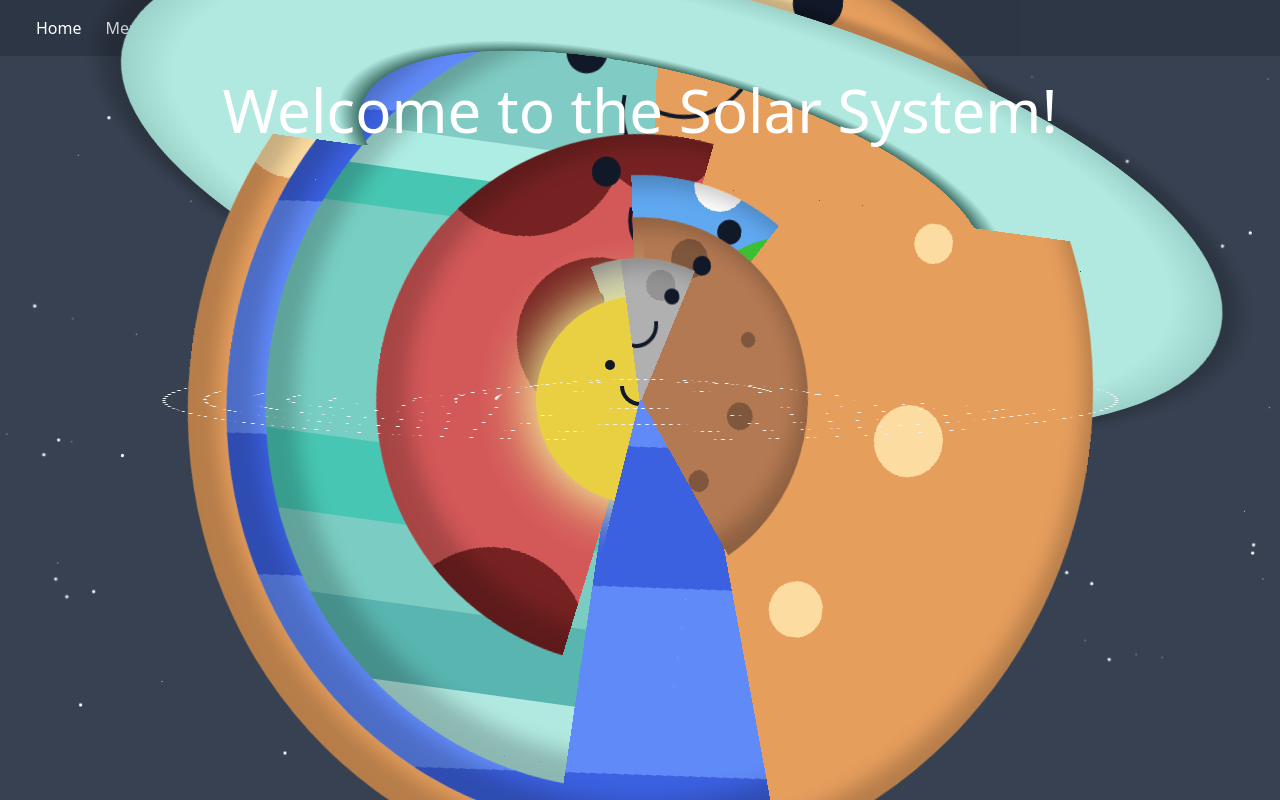
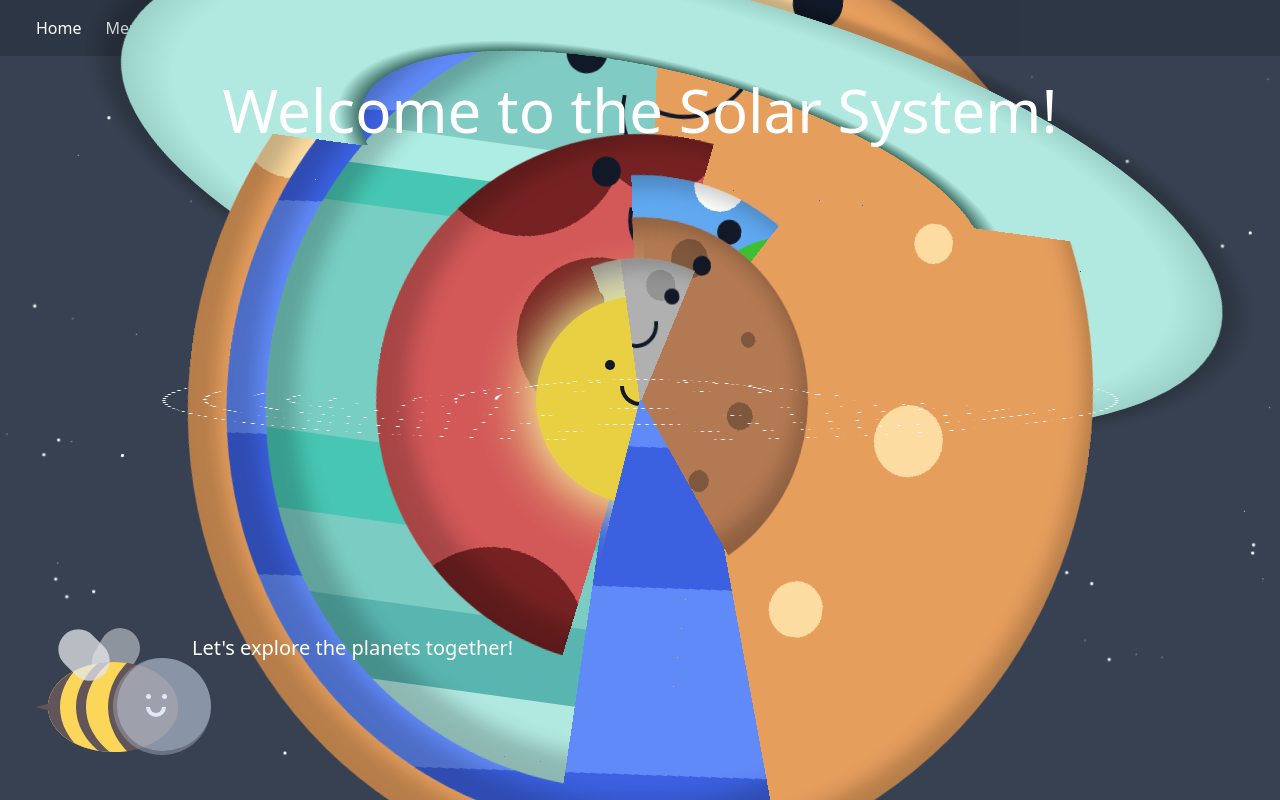
Before and after one commit to cam-peck/mission-beepossible, a Next.js app: page / in a window 1280 px wide. Shown: the top 800 px of the page. Built offline with nearby package versions, Linux system fonts and the light colour scheme.

Commit message:
Added bee to homepage

```diff
--- a/components/bee.tsx
+++ b/components/bee.tsx
@@ -1,6 +1,12 @@
-const Bee = () => {
+interface BeeAnimation {
+  loading?: boolean;
+}
+
+const Bee = (props: BeeAnimation) => {
+  const animate = props.loading ? 'animate-[zoom_2s_ease_infinite]' : '';
+
   return (
-    <div className="w-[130px] h-[90px] relative animate-[zoom_2s_ease_infinite]">
+    <div className={`w-[130px] h-[90px] relative ${animate}`}>
       <div className="w-full h-full bee relative z-20">
         <div className="flex flex-col items-center mt-4 lg:mt-0 absolute right-0 w-1/3 pt-2 md:pt-4 lg:pt-8">
           <div className="flex justify-between w-1/2">
--- a/components/loading.tsx
+++ b/components/loading.tsx
@@ -4,7 +4,7 @@ const Loading = () => {
   return (
     <div className="z-999 flex justify-center items-center fixed inset-0 w-full h-screen">
       <div className="bg-gray-900 opacity-75 absolute w-full h-full"></div>
-      <Bee />
+      <Bee loading={true} />
     </div>
   );
 };
--- a/pages/index.tsx
+++ b/pages/index.tsx
@@ -1,9 +1,8 @@
 import Planet from '../components/planet';
 import planetsList from '@/lib/planet-list';
 import { solarSystemPlanet } from '@/lib/types';
-// import Link from 'next/link';
-import Navigation from '@/components/navigation';
 import lowerCase from '@/lib/lowercaseWord';
+import Bee from '@/components/bee';
 
 export default function Home() {
   const renderPlanets = (planets: solarSystemPlanet[]) => {
@@ -58,6 +57,12 @@ export default function Home() {
       <h1 className="text-white text-4xl md:text-5xl lg:text-6xl w-full text-center absolute top-20 ">
         Welcome to the Solar System!
       </h1>
+      <div className="absolute bottom-4 left-4 lg:bottom-12 lg:left-12">
+        <p className="text-white text-xl pl-36 pr-2">
+          Let&apos;s explore the planets together!
+        </p>
+        <Bee />
+      </div>
     </main>
   );
 }
```
